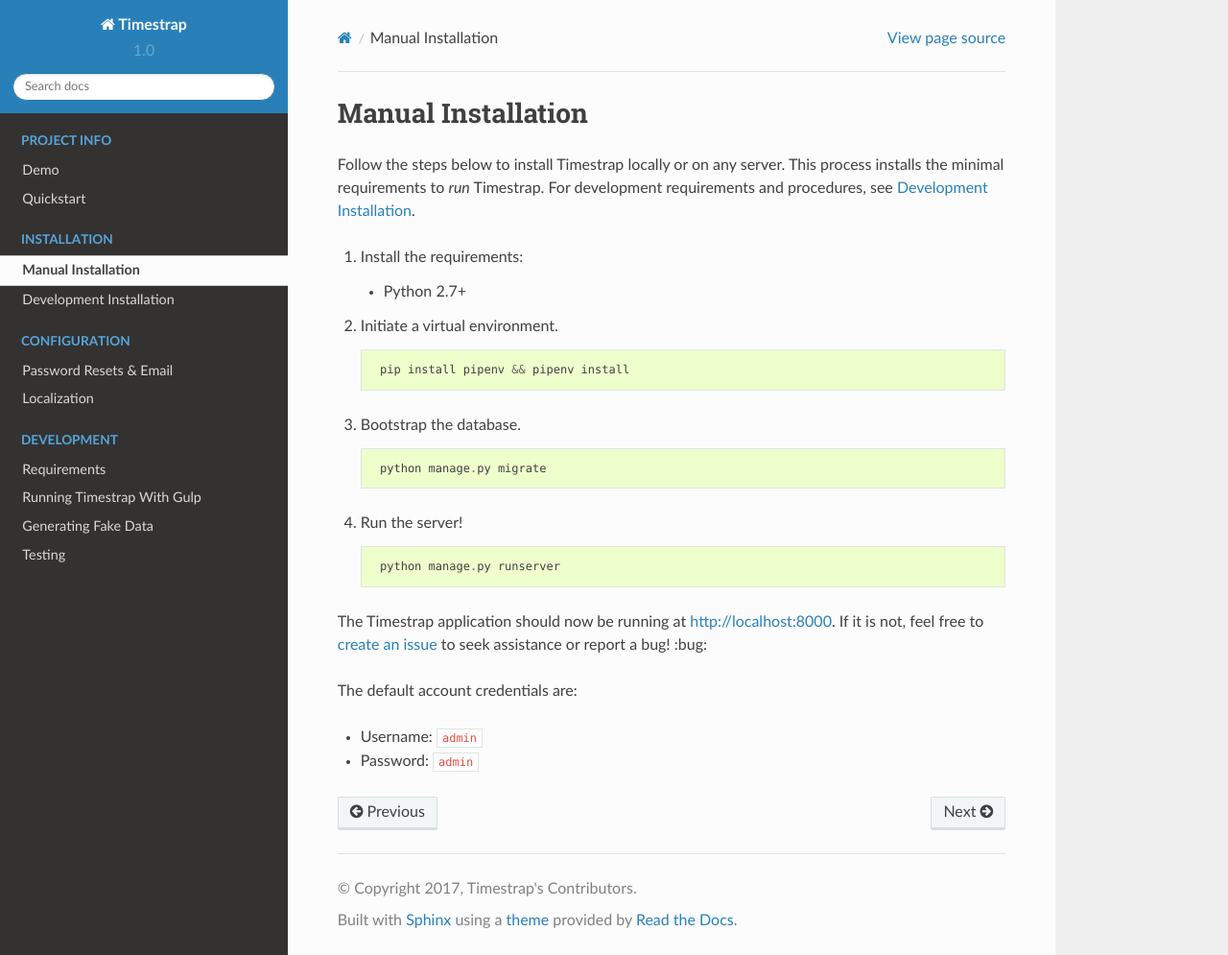
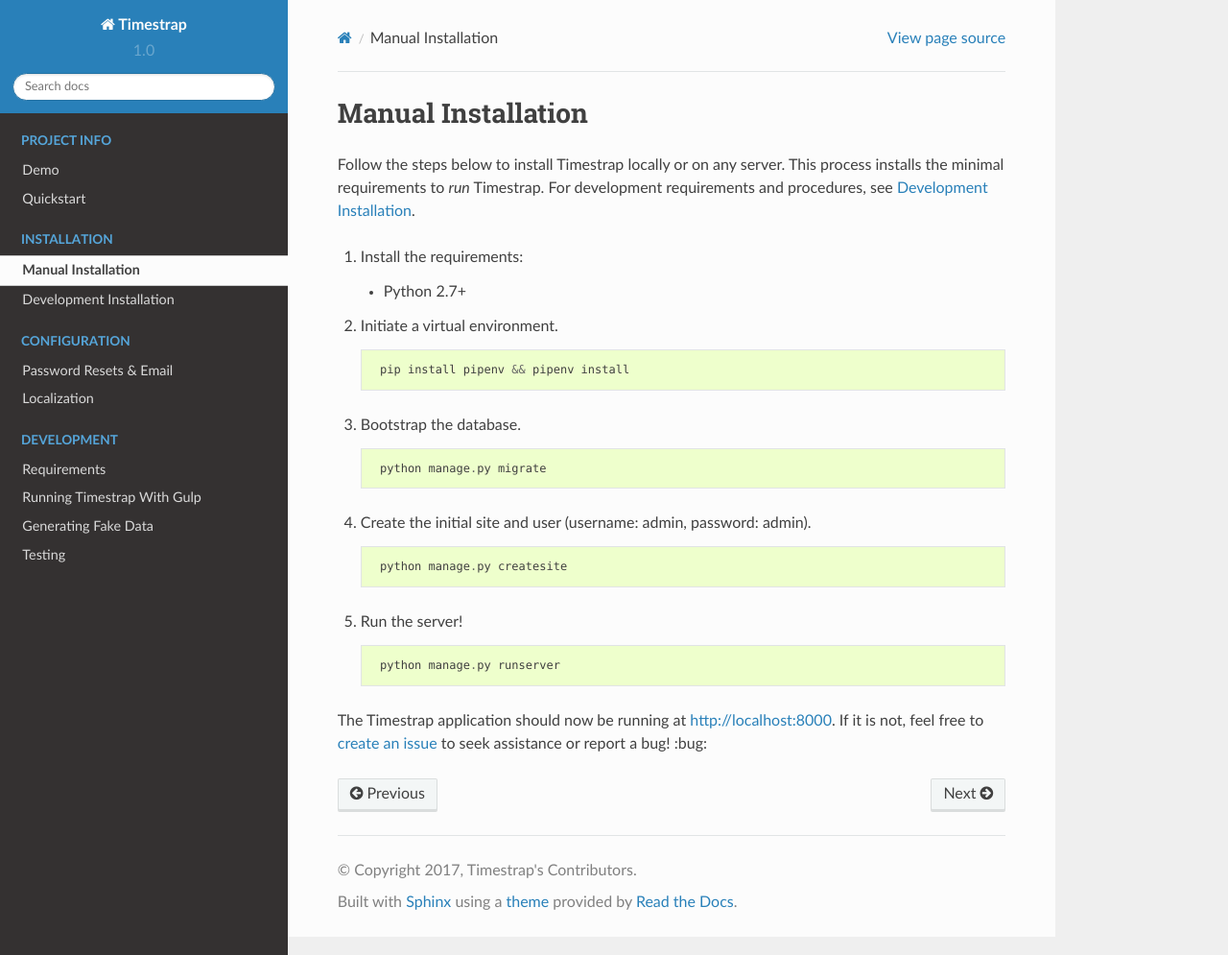
Before and after one commit to overshard/timestrap, a Sphinx documentation site: the page built from docs/installation/manual.md, in a window 1280 px wide and 995 px high. Shown: the whole window at 96% size. Built offline with Sphinx 7.4.7 and the Read the Docs theme 2.0.0, drawn with Linux system fonts in a browser that asks for light colours.

Commit message:
Update documentation to include the createsite step.

```diff
--- a/docs/installation/manual.md
+++ b/docs/installation/manual.md
@@ -15,6 +15,10 @@
 
         python manage.py migrate
 
+1. Create the initial site and user (username: admin, password: admin).
+
+        python manage.py createsite
+
 1. Run the server!
 
         python manage.py runserver
@@ -22,8 +26,3 @@
 The Timestrap application should now be running at [http://localhost:8000](http://localhost:8000).
 If it is not, feel free to [create an issue](https://github.com/overshard/timestrap/issues)
 to seek assistance or report a bug! :bug:
-
-The default account credentials are:
-
-- Username: `admin`
-- Password: `admin`
```
Also changed, not shown: README.md (+12 -17 lines), docs/installation/development.md (+4 -5 lines), docs/introduction/quickstart.md (+4 -7 lines).
